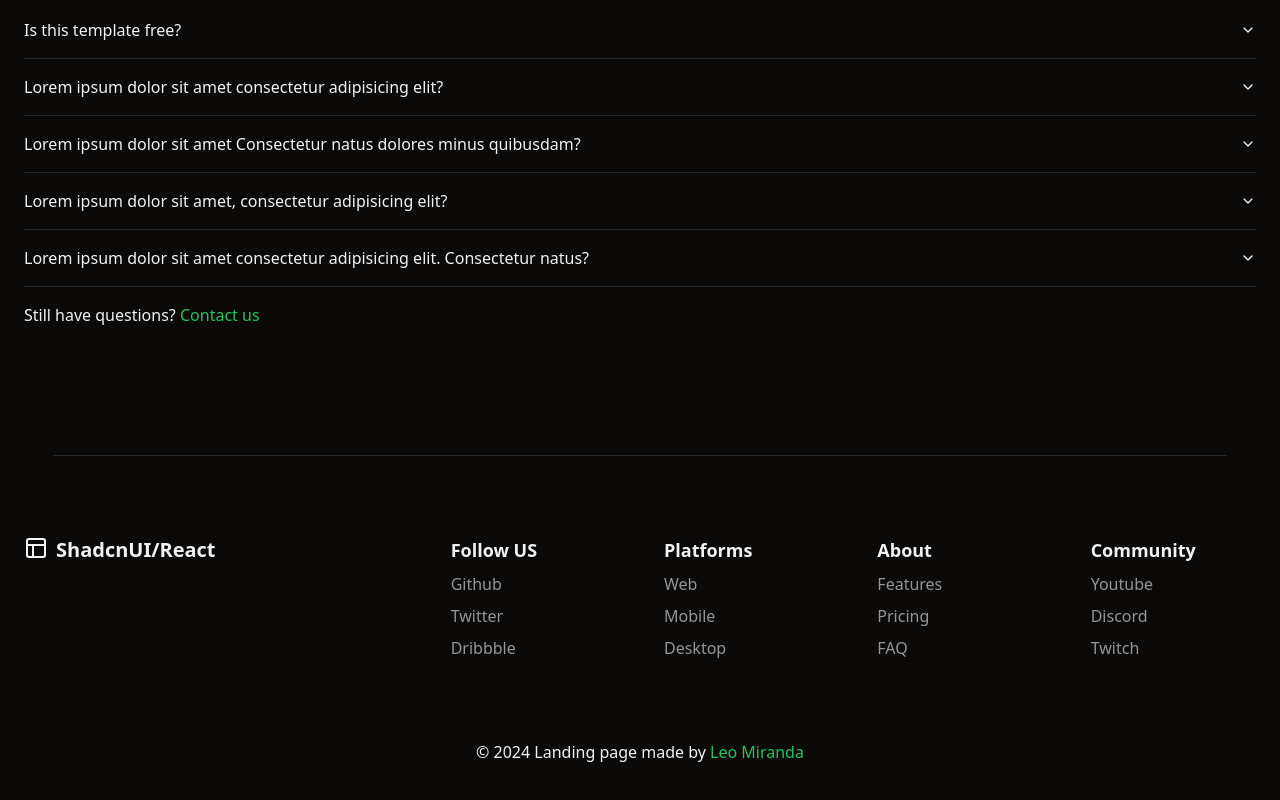
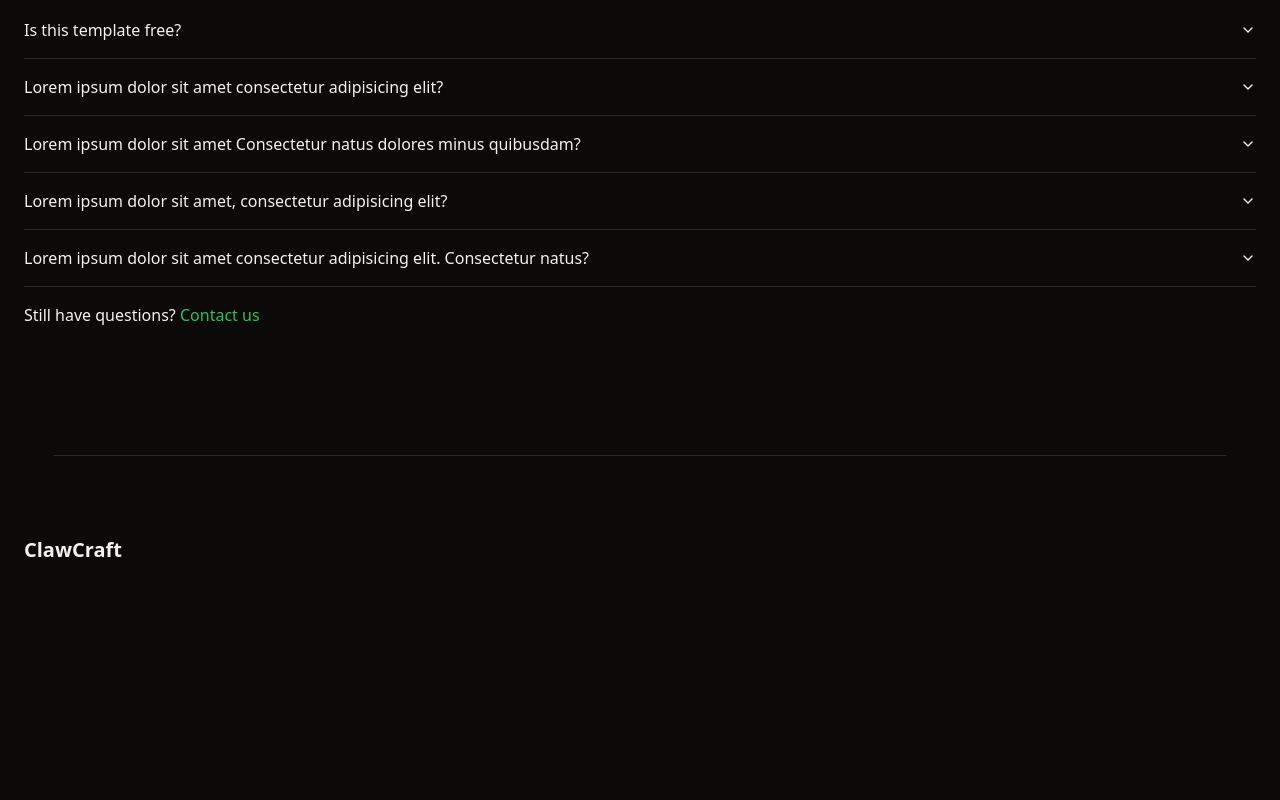
Before and after one commit to A2ron-k/clawcraft-site, a React (Vite) app: page / in a window 1280 px wide. Shown: the part 7435-8235 px from the top of the page. After the commit the page ends 8079 px from the top, so only its background shows below. Built offline with nearby package versions, Linux system fonts and the light colour scheme.

Commit message:
feat: update footer

```diff
--- a/src/components/Footer.tsx
+++ b/src/components/Footer.tsx
@@ -1,5 +1,3 @@
-import { LogoIcon } from "./Icons";
-
 export const Footer = () => {
 	return (
 		<footer id="footer">
@@ -12,156 +10,9 @@ export const Footer = () => {
 						href="/"
 						className="font-bold text-xl flex"
 					>
-            <LogoIcon />
-            ShadcnUI/React
+						ClawCraft
 					</a>
 				</div>
-
-        <div className="flex flex-col gap-2">
-          <h3 className="font-bold text-lg">Follow US</h3>
-          <div>
-            <a
-              rel="noreferrer noopener"
-              href="#"
-              className="opacity-60 hover:opacity-100"
-            >
-              Github
-            </a>
-          </div>
-
-          <div>
-            <a
-              rel="noreferrer noopener"
-              href="#"
-              className="opacity-60 hover:opacity-100"
-            >
-              Twitter
-            </a>
-          </div>
-
-          <div>
-            <a
-              rel="noreferrer noopener"
-              href="#"
-              className="opacity-60 hover:opacity-100"
-            >
-              Dribbble
-            </a>
-          </div>
-        </div>
-
-        <div className="flex flex-col gap-2">
-          <h3 className="font-bold text-lg">Platforms</h3>
-          <div>
-            <a
-              rel="noreferrer noopener"
-              href="#"
-              className="opacity-60 hover:opacity-100"
-            >
-              Web
-            </a>
-          </div>
-
-          <div>
-            <a
-              rel="noreferrer noopener"
-              href="#"
-              className="opacity-60 hover:opacity-100"
-            >
-              Mobile
-            </a>
-          </div>
-
-          <div>
-            <a
-              rel="noreferrer noopener"
-              href="#"
-              className="opacity-60 hover:opacity-100"
-            >
-              Desktop
-            </a>
-          </div>
-        </div>
-
-        <div className="flex flex-col gap-2">
-          <h3 className="font-bold text-lg">About</h3>
-          <div>
-            <a
-              rel="noreferrer noopener"
-              href="#"
-              className="opacity-60 hover:opacity-100"
-            >
-              Features
-            </a>
-          </div>
-
-          <div>
-            <a
-              rel="noreferrer noopener"
-              href="#"
-              className="opacity-60 hover:opacity-100"
-            >
-              Pricing
-            </a>
-          </div>
-
-          <div>
-            <a
-              rel="noreferrer noopener"
-              href="#"
-              className="opacity-60 hover:opacity-100"
-            >
-              FAQ
-            </a>
-          </div>
-        </div>
-
-        <div className="flex flex-col gap-2">
-          <h3 className="font-bold text-lg">Community</h3>
-          <div>
-            <a
-              rel="noreferrer noopener"
-              href="#"
-              className="opacity-60 hover:opacity-100"
-            >
-              Youtube
-            </a>
-          </div>
-
-          <div>
-            <a
-              rel="noreferrer noopener"
-              href="#"
-              className="opacity-60 hover:opacity-100"
-            >
-              Discord
-            </a>
-          </div>
-
-          <div>
-            <a
-              rel="noreferrer noopener"
-              href="#"
-              className="opacity-60 hover:opacity-100"
-            >
-              Twitch
-            </a>
-          </div>
-        </div>
-      </section>
-
-      <section className="container pb-14 text-center">
-        <h3>
-          &copy; 2024 Landing page made by{" "}
-          <a
-            rel="noreferrer noopener"
-            target="_blank"
-            href="https://github.com/leoMirandaa"
-            className="text-primary transition-all border-primary hover:border-b-2"
-          >
-            Leo Miranda
-          </a>
-        </h3>
 			</section>
 		</footer>
 	);
```
Lines whose indentation alone changed are shown as unchanged.
